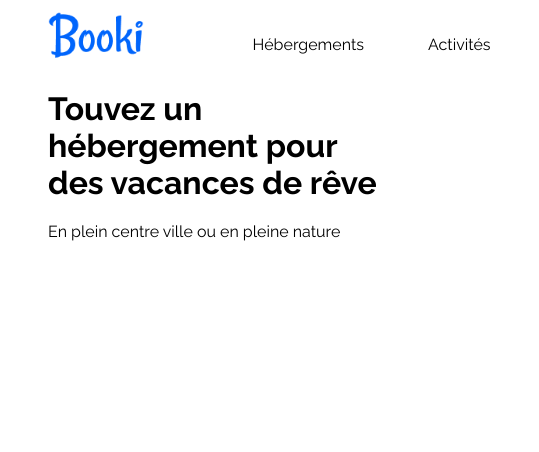
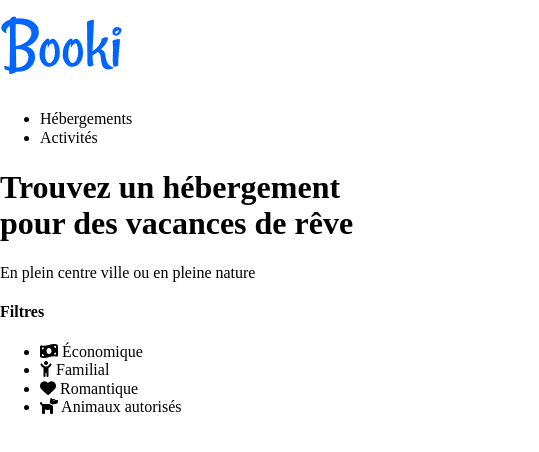
Before and after one commit to F0kd4/My_project_2_OC, a plain HTML site: page index.html in a window 390 px wide. Shown: the whole page, 539 px wide, since content can reach past the window. Drawn offline with Linux system fonts and the light colour scheme.

Commit message:
media query desktop + header hover 2.0 + liste filtres

```diff
--- /dev/null
+++ b/css/desktop.css
@@ -0,0 +1,77 @@
+body
+{
+    margin-left: 3%;
+    font-family: "Raleway", sans-serif;
+}
+
+/*HEADER */
+
+nav
+{
+    display: flex;
+    justify-content: space-between;
+    align-items: flex-end;
+}
+
+nav ul
+{
+    display: flex;
+    list-style: none;
+}
+
+
+nav img
+ {
+     margin-left: 1.5%;
+     height: 70px;
+ }
+
+nav li
+{
+    margin: -55px 70px 0 -20px;
+    padding-top: 33px;
+}
+
+nav li:hover
+{
+    color: #0065FC;
+    cursor: pointer;
+    border-top: #0065FC solid;
+}
+
+/* MAIN */
+
+
+/* FILTRES */
+#titre_filtres
+{
+
+}
+
+.filtres
+{
+    display: flex;
+    justify-content: flex-start;
+    align-items: flex-end;
+}
+
+
+.filtres ul
+{
+    display: flex;
+    list-style: none;
+}
+
+.filtres li
+{
+    font-weight: bold;
+    margin: 0 2em 0 2em;
+}
+
+.fa-solid
+{
+    padding: 10px;
+	border-radius: 50%;
+    background-color: #DEEBFF;
+    color: #0065FC;
+}
--- a/css/style.css
+++ /dev/null
@@ -1,36 +0,0 @@
-body
-{
-    margin-left: 3em;
-    font-family: "Raleway", sans-serif;
-}
-
-/*HEADER */
-
-nav
-{
-    display: flex;
-    justify-content: space-between;
-    align-items: flex-end;
-}
-
-nav ul
-{
-    display: flex;
-    list-style: none;
-}
-
-
-nav img
- {
-     height: 70px;
- }
-
-nav li
-{
-    margin: 0 3em 0 1em;
-}
-
-nav li:hover
-{
-    color: #0065FC;
-}
--- a/index.html
+++ b/index.html
@@ -2,12 +2,16 @@
 <html lang="fr">
     <head>
         <meta charset="utf-8" />
-        <title>Booki</title>
+        <meta name="viewport" content="width=device-width, initial-scale=1">
+        <link rel="stylesheet" href="./css/normalize.css" />
+        <link rel="stylesheet" media="screen and (min-width: 992px)" href="./css/desktop.css" />
+
         <link rel="preconnect" href="https://fonts.googleapis.com">
         <link rel="preconnect" href="https://fonts.gstatic.com" crossorigin>
         <link href="https://fonts.googleapis.com/css2?family=Raleway:ital,wght@0,100;0,200;0,300;0,400;0,500;0,600;0,700;0,800;0,900;1,100;1,200;1,300;1,400;1,500;1,600;1,700;1,800;1,900&display=swap" rel="stylesheet">
-        <link rel="stylesheet" href="./css/normalize.css" />
-        <link rel="stylesheet" href="./css/style.css" />
+        <script src="https://kit.fontawesome.com/1ff5bb9012.js" crossorigin="anonymous"></script>
+
+        <title>Booki</title>
     </head>
     <body>
         <!--HEADER-->
@@ -23,8 +27,23 @@
         <!--MAIN-->
         <main>
             <div>
-                <h1>Touvez un hébergement pour des vacances de rêve</h1>
+                <h1>Trouvez un hébergement pour des vacances de rêve</h1>
                 <p>En plein centre ville ou en pleine nature</p>
+            </div>
+            <!-- Barre de recherche -->
+            <div>
+
+            </div>
+            <div class="filtres">
+                <h4 id="titre_filtres">Filtres</h4>
+                <div class="liste_filtres">
+                <ul>
+                    <li><i class="fa-solid fa-money-bill-wave"></i> Économique</li>
+                    <li><i class="fa-solid fa-child-reaching"></i> Familial</li>
+                    <li><i class="fa-solid fa-heart"></i> Romantique</li>
+                    <li><i class="fa-solid fa-dog"></i> Animaux autorisés</li>
+                 </ul>
+                </div>
             </div>
 
         </main>
```
